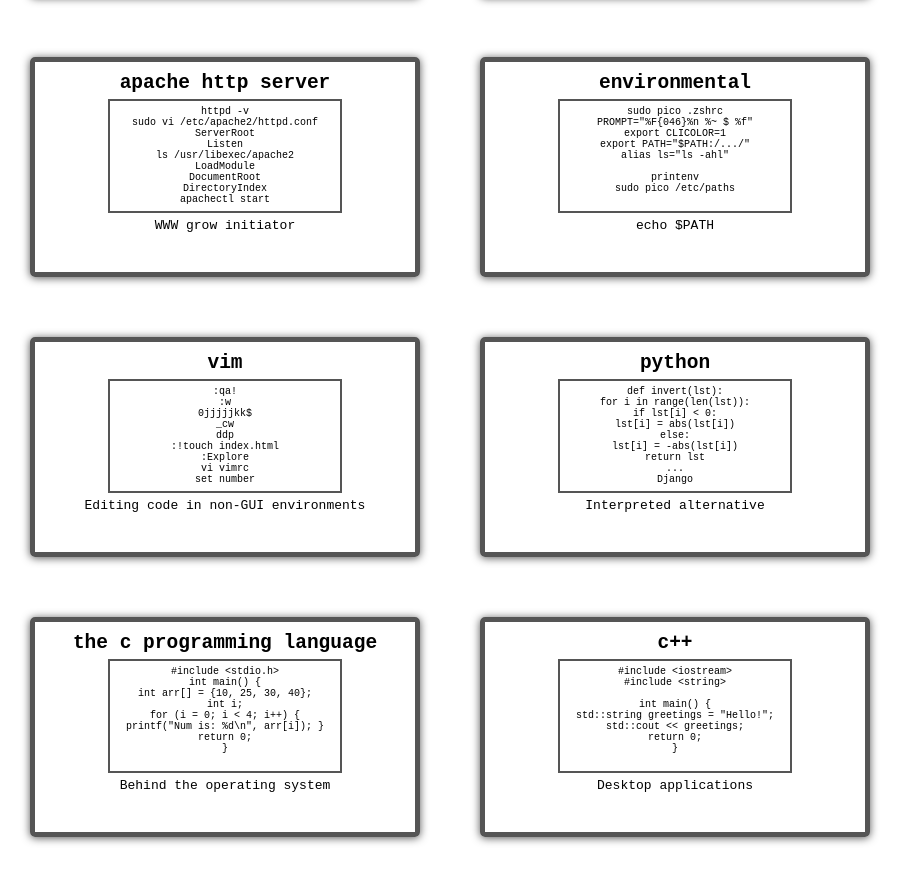
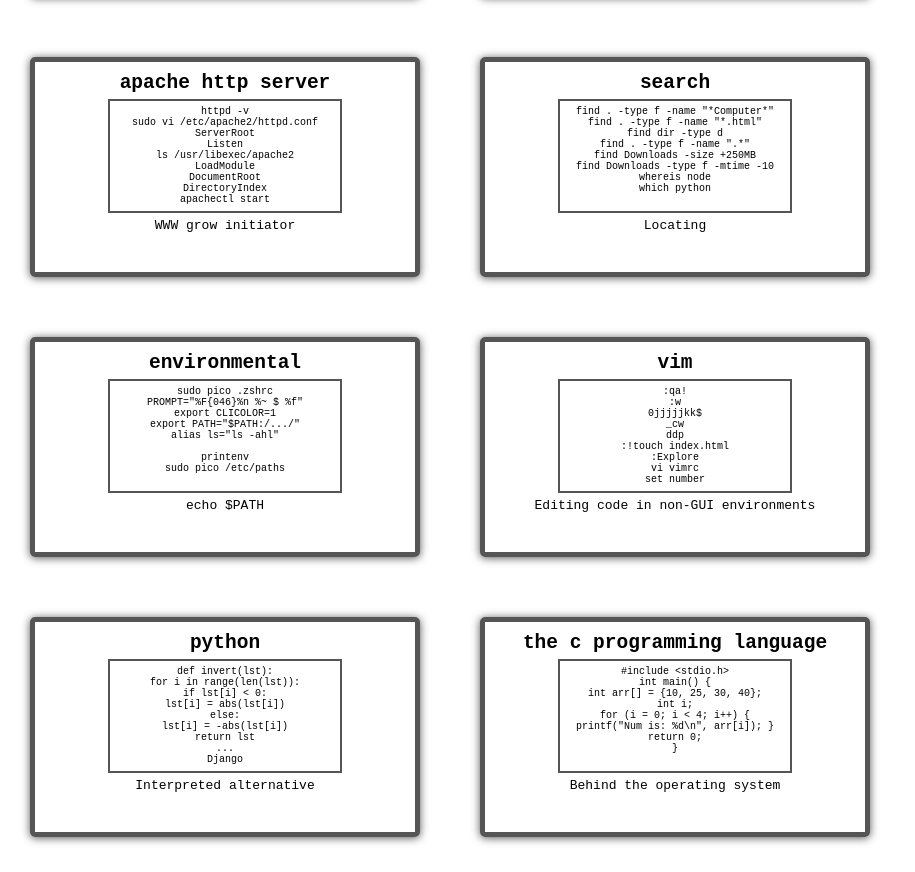
Before and after one commit to airplanemodes/airplane-gh, a website: page index.html in a window 1280 px wide. Shown: the part 1487-2359 px from the top of the page, without its empty margins (0-915 px from the left). Drawn offline with Linux system fonts and the light colour scheme.

Commit message:
add: search section

```diff
--- a/index.html
+++ b/index.html
@@ -234,6 +234,24 @@
       </article>
       <article>
         <div class="entry">
+          <h2>search</h2>
+            <div class="sample-box">
+              <code>
+                find . -type f -name "*Computer*"<br>
+                find . -type f -name "*.html"<br>
+                find dir -type d<br>
+                find . -type f -name ".*"<br>
+                find Downloads -size +250MB<br>
+                find Downloads -type f -mtime -10<br>
+                whereis node<br>
+                which python
+              </code>
+            </div>
+          <p>Locating</p>
+        </div>
+      </article>
+      <article>
+        <div class="entry">
           <h2>environmental</h2>
             <div class="sample-box">
               <code>
```
